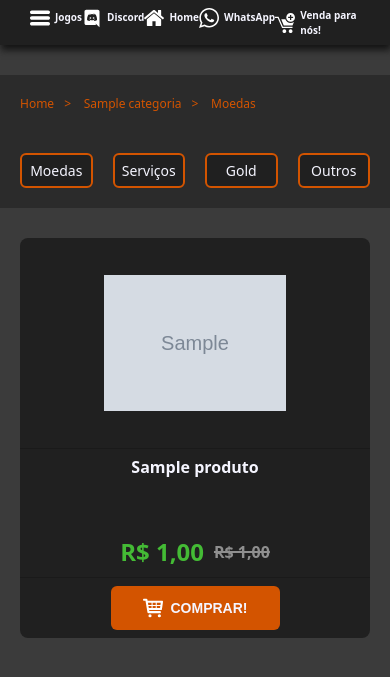
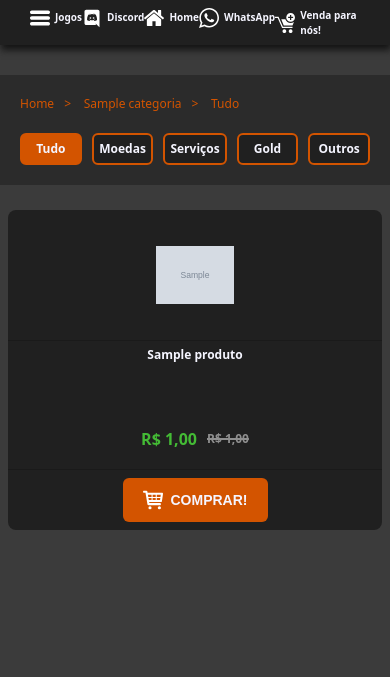
Before and after one commit to RafaelBotelho-Az/cr-trade, a Django app: page /lista/1/ in a window 390 px wide. Shown: the part 60-737 px from the top of the page. Run offline with Django 5.2, Linux system fonts and the light colour scheme; tables that the repository leaves empty hold one stand-in row (values such as "Sample post"); grey boxes marked "Sample" are stand-in pictures.

Commit message:
modificado o model Produto para que seja possivel filtrar produtos pelo tipo, melhorado o layout do grid items

```diff
--- a/base_static/global/css/style.css
+++ b/base_static/global/css/style.css
@@ -368,30 +375,36 @@
 /*-------------------------------------LISTA GRID-----------------------------------------*/
 
 .master-grid {
-    padding: 0 300px 0 300px;
+    padding: 0 300px;
 }
 
 @media (max-width: 1700px) {
     .master-grid {
-        padding: 0 150px 0 150px;
+        padding: 0 200px;
     }
 }
 
 @media (max-width: 1250px) {
     .master-grid {
-        padding: 0 100px 0 100px;
+        padding: 0 150px;
     }
 }
 
 @media (max-width: 800px) {
     .master-grid {
-        padding: 0 50px 0 50px;
+        padding: 0 50px;
     }
 }
 
 @media (max-width: 600px) {
     .master-grid {
-        padding: 0 10px 0 10px;
+        padding: 0 10px;
+    }
+}
+
+@media (max-width: 400px) {
+    .master-grid {
+        padding: 0 3px;
     }
 }
 
@@ -399,9 +412,19 @@
     display: grid;
     grid-template-columns: repeat(auto-fit, minmax(250px, 1fr));
     gap: 20px;
-    padding: 10px;
+    padding: 5px;
     margin-top: 20px;
 }
+
+@media (max-width: 400px) {
+    .grid-container {
+        display: grid;
+        grid-template-columns: repeat(auto-fit, minmax(150px, 1fr));
+        gap: 5px;
+        margin-top: 20px;
+    }
+}
+
 
 .grid-item {
     position: relative;
@@ -412,16 +435,28 @@
     overflow: hidden;
     padding: 0;
     margin: 0;
-    height: 400px;
+    height: 350px;
     background-color: var(--clr-darker-grey);
 }
 
+@media (max-width: 400px) {
+    .grid-item  {
+        height: 320px;
+    }
+}
+
 .item-icon {
     width: 100%;
-    height: 210px;
-    display: flex;
-    align-items: center;
-    justify-content: center;
+    height: 160px;
+    display: flex;
+    align-items: center;
+    justify-content: center;
+}
+
+@media (max-width: 400px) {
+    .item-icon  {
+        height: 130px;
+    }
 }
 
 .item-content {
@@ -440,8 +475,8 @@
 }
 
 .item-img {
-    max-width: 65%;
-    max-height: 65%;
+    max-width: 45%;
+    max-height: 45%;
     object-fit: contain;
     cursor: pointer;
     transition: transform 0.3s ease;
@@ -469,6 +504,13 @@
     color: var(--clr-white)
 }
 
+
+@media (max-width: 400px) {
+    .item-buy button  {
+        padding: 12px 20px;
+    }
+}
+
 .item-buy button:hover{
     background-color: var(--clr-darker-grey);
     color: var(--clr-white);
@@ -483,46 +525,56 @@
 
 .item-description {
     width: 100%;
-    height: 35px;
-    display: flex;
-    align-items: center;
-    justify-content: center;
+    height: 65px;
+    display: block;
+    text-align: center;
     padding: 5px;
     font-size: var(--small-font-size);
     font-weight: bold;
     color: var(--clr-white);
 }
 
-.btn-multiplay{
-    width: 100%;
-    height: 40px;
-    display: flex;
-    align-items: center;
-    justify-content: center;
+@media (max-width: 400px) {
+    .item-description {
+        font-size: var(--smallest-font-size);
+    }
 }
 
 .item-prices{
     width: 100%;
-    height: 55px;
-    display: flex;
-    align-items: center;
-    justify-content: center;
+    height: 65px;
+    display: flex;
+    align-items: center;
+    justify-content: center;
+    text-align: center;
     gap: 10px;
     padding: 5px;
 }
 
-.price-value{
+.price-value {
     font-size: var(--medium-font-size);
     font-weight: bold;
     color: rgb(68, 187, 53);
 }
 
-.price-promo-value{
+@media (max-width: 400px) {
+    .price-value {
+        font-size: var(--small-font-size)
+    }
+}
+
+.price-promo-value {
     font-size: var(--small-font-size);
     font-weight: bold;
     text-decoration: line-through;
     text-decoration-thickness: 2px;
     color: rgb(143, 143, 143);
+}
+
+@media (max-width: 400px) {
+    .price-promo-value {
+        font-size: var(--smallest-font-size)
+    }
 }
 
 
@@ -1493,7 +1546,7 @@
 }
 
 .area {
-    padding: 20px;
+    padding: 20px 20px 0 20px;
     list-style: none;
 }
 
@@ -1516,21 +1569,27 @@
 
 .type-filter {
     padding: 20px;
+    display: flex;
+    justify-content: center;
 }
 
 .type-filter ul {
     display: flex;
-    gap: 20px;
+    gap: 10px;
     list-style: none;
+    overflow: hidden;
+}
+
+@media (min-width: 900px) {
+    .type-filter ul{
+        gap: 30px;
+    }
 }
 
 .type-filter ul li {
     display: flex;
     align-items: center;
     justify-content: center;
-    padding: 5px;
-    font-size: var(--smaller-font-size);
-    color: var(--clr-white);
     background-color: var(--clr-darker-grey);
     border: solid 2px var(--clr-dark-orange);
     border-radius: 6px;
@@ -1541,3 +1600,22 @@
     cursor: pointer;
     background-color: var(--clr-light-grey);
 }
+
+.type-filter ul li a {
+    text-decoration: none;
+    font-size: var(--smallest-font-size);
+    font-weight: bold;
+    color: var(--clr-white);
+    text-align: center;
+    padding: 5px;
+    display: block;
+    width: 100%;
+}
+
+.type-filter ul li.active {
+    background-color: var(--clr-dark-orange);
+}
+
+.type-filter ul li.active:hover {
+    filter: brightness(110%);
+}
--- a/produto/models.py
+++ b/produto/models.py
@@ -8,12 +8,28 @@
         return self.nome
 
 class Produto(models.Model):
+    TIPO_CHOICES = (
+        ('tipo1', 'Moedas'),
+        ('tipo2', 'Serviços'),
+        ('tipo3', 'Gold'),
+        ('tipo4', 'Outros'),
+    )
+
     categoria = models.ForeignKey(Categoria, on_delete=models.CASCADE)
+    tipo = models.CharField(
+        max_length=50,
+        choices=TIPO_CHOICES,
+        blank=False,
+        null=False,
+        default='tipo1',
+        verbose_name='Tipo'
+    )
     nome = models.CharField(max_length=255, verbose_name='Nome')
-    descricao = models.TextField(verbose_name='Descrição')
     imagem = models.ImageField(upload_to='produto_imagens')
     preco_marketing = models.FloatField(default=0, verbose_name='Preço')
     preco_marketing_promo = models.FloatField(default=0, verbose_name='Preço Promo')
 
+
+
     def __str__(self):
         return self.nome
--- a/produto/templates/produto/lista.html
+++ b/produto/templates/produto/lista.html
@@ -11,22 +11,36 @@
             </a>
         </li>
         <li>
-            <a href="">
+            <a href="#">
                 {{categoria}}
             </a>
         </li>
         <li>
             <a href="">
-                Moedas
+                {{ tipo_selecionado|capfirst }}
             </a>
         </li>
     </ul>
     <div class="type-filter">
         <ul>
-            <li>Moedas</li>
-            <li>Serviços</li>
-            <li>Gold</li>
-            <li>Outros</li>
+            <li class="{% if tipo_selecionado == 'Tudo' %}active{% endif %}">
+                <a href="{% url 'produto:lista' jogo_id=categoria.id %}">Tudo</a>
+            </li>
+            <li class="{% if tipo_selecionado == 'moedas' %}active{% endif %}">
+                <a href="{% url 'produto:lista-filtrada' jogo_id=categoria.id tipo='moedas' %}">Moedas</a>
+            </li>
+
+            <li class="{% if tipo_selecionado == 'servicos' %}active{% endif %}">
+                <a href="{% url 'produto:lista-filtrada' jogo_id=categoria.id tipo='servicos' %}">Serviços</a>
+            </li>
+
+            <li class="{% if tipo_selecionado == 'gold' %}active{% endif %}">
+                <a href="{% url 'produto:lista-filtrada' jogo_id=categoria.id tipo='gold' %}">Gold</a>
+            </li>
+
+            <li class="{% if tipo_selecionado == 'outros' %}active{% endif %}">
+                <a href="{% url 'produto:lista-filtrada' jogo_id=categoria.id tipo='outros' %}">Outros</a>
+            </li>
         </ul>
     </div>
 </div>
@@ -39,7 +53,6 @@
             </div>
             <div class="item-content">
                 <div class="item-description">{{produto.nome}}</div>
-                <div class="btn-multiplay"></div>
                 <div class="item-prices">
                     <span class="price-value">{{produto.preco_marketing_promo | formata_preco}}</span>
                     <span class="price-promo-value">{{produto.preco_marketing | formata_preco}}</span>
--- a/produto/urls.py
+++ b/produto/urls.py
@@ -1,13 +1,14 @@
 from django.urls import path
 from . import views
-from .views import index
+from .views import index, ListaProdutos
 
 
 app_name = 'produto'
 
 urlpatterns = [
     path('', index, name='index'),
-    path('lista/<int:jogo_id>/', views.ListaProdutos.as_view(), name='lista'),
+    path('lista/<int:jogo_id>/', ListaProdutos.as_view(), name='lista'),
+    path('lista/<int:jogo_id>/<slug:tipo>/', ListaProdutos.as_view(), name='lista-filtrada'),
     path('addtocart/', views.AddtoCart.as_view(), name='addtocart'),
     path('removefromcart/', views.RemoveFromCart.as_view(), name='removefromcart'),
     path('updatecart/', views.UpdateCart.as_view(), name='updatecart'),
--- a/produto/views.py
+++ b/produto/views.py
@@ -31,13 +31,33 @@
 
     def get_queryset(self):
         categoria_id = self.kwargs.get('jogo_id')
-        return Produto.objects.filter(categoria_id=categoria_id)
+        tipo = self.kwargs.get('tipo')
+        queryset = Produto.objects.filter(categoria_id=categoria_id)
+
+        if tipo == 'moedas':
+            queryset = queryset.filter(tipo='tipo1')
+        elif tipo == 'servicos':
+            queryset = queryset.filter(tipo='tipo2')
+        elif tipo == 'gold':
+            queryset = queryset.filter(tipo='tipo3')
+        elif tipo == 'outros':
+            queryset = queryset.filter(tipo='tipo4')
+
+        return queryset
 
     def get_context_data(self, **kwargs):
         context = super().get_context_data(**kwargs)
         context['loginForm'] = AuthenticationForm()
         context['categoria'] = get_object_or_404(Categoria, id=self.kwargs.get('jogo_id'))
         context['jogos'] = Categoria.objects.all()
+
+        tipo_escolhido = self.kwargs.get('tipo')
+
+        if tipo_escolhido:
+            context['tipo_selecionado'] = tipo_escolhido
+        else:
+            context['tipo_selecionado'] = 'Tudo'
+
         return context
 
 class AddtoCart(View):
```
Also changed, not shown: other parts of base_static/global/css/style.css (+23 -15 lines), produto/templates/produto/cart.html (+6 -1 lines), produto/migrations/0005_remove_produto_descricao_produto_tipo.py (added).
